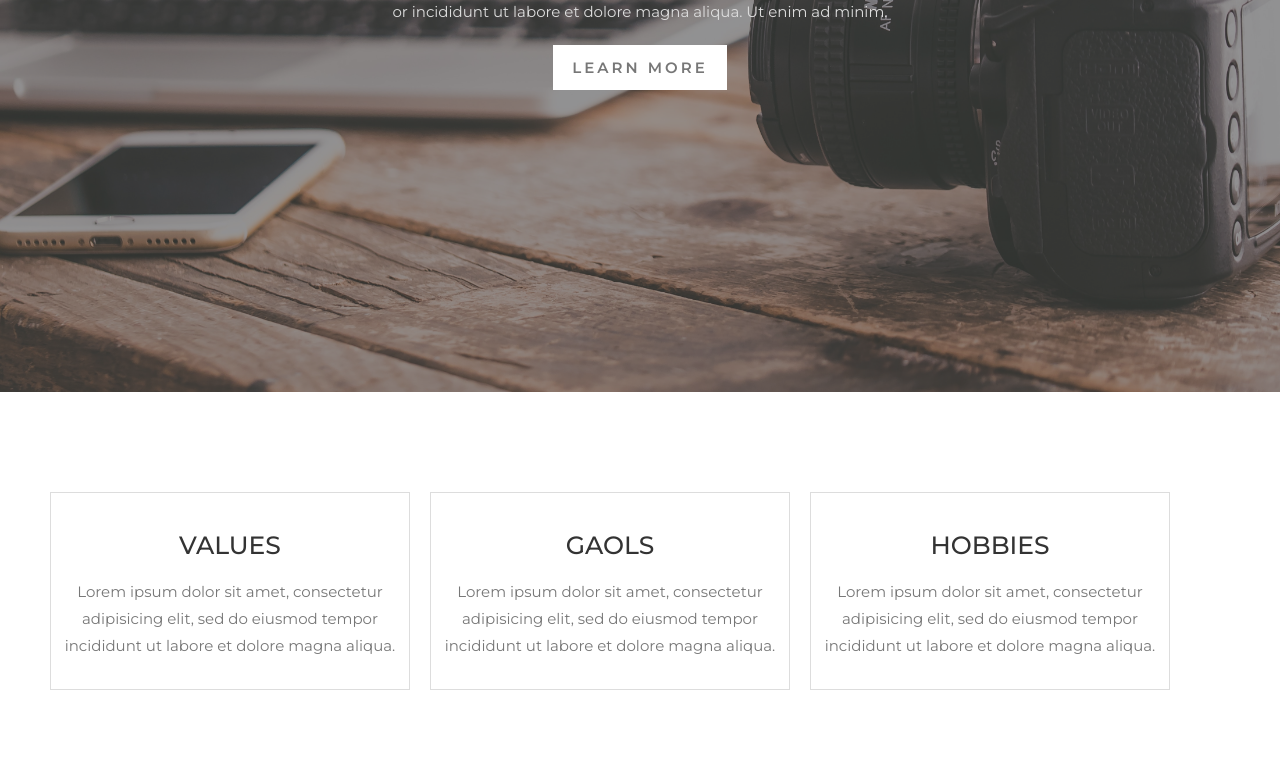
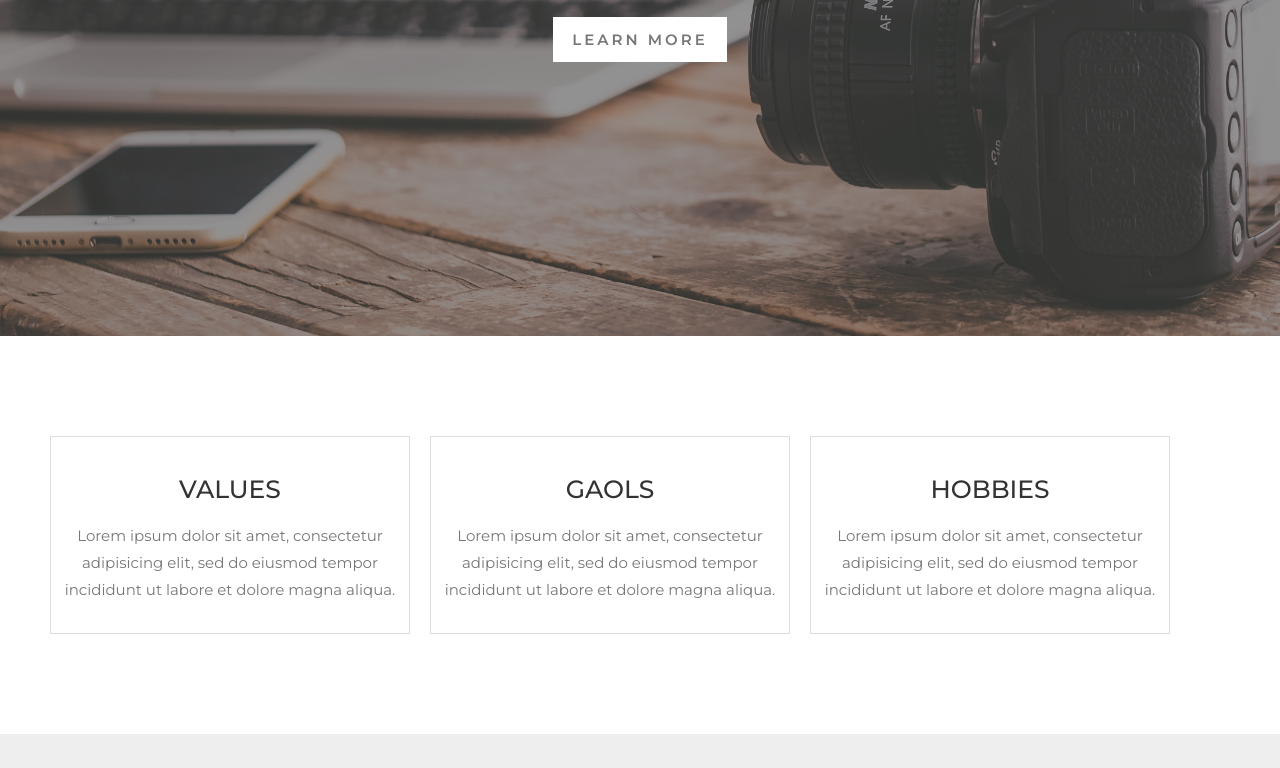
Before and after one commit to Mahmoud-Saqr/template-html-css, a plain HTML site: page index.html in a window 1280 px wide. Shown: the part 464-1232 px from the top of the page. Drawn offline with Linux system fonts and the light colour scheme; files whose address does not match are found by name.

Commit message:
The commit 1

```diff
--- a/css/style.css
+++ b/css/style.css
@@ -236,7 +236,7 @@ hr {
     background-image: url('../image/slider.jpg');
     background-attachment: fixed;
     background-size: cover;
-    height: calc(100vh - 6.8px);
+    height: calc(100vh - 62.8px);
 }
 .header .slider::before {
     position: absolute;
```
